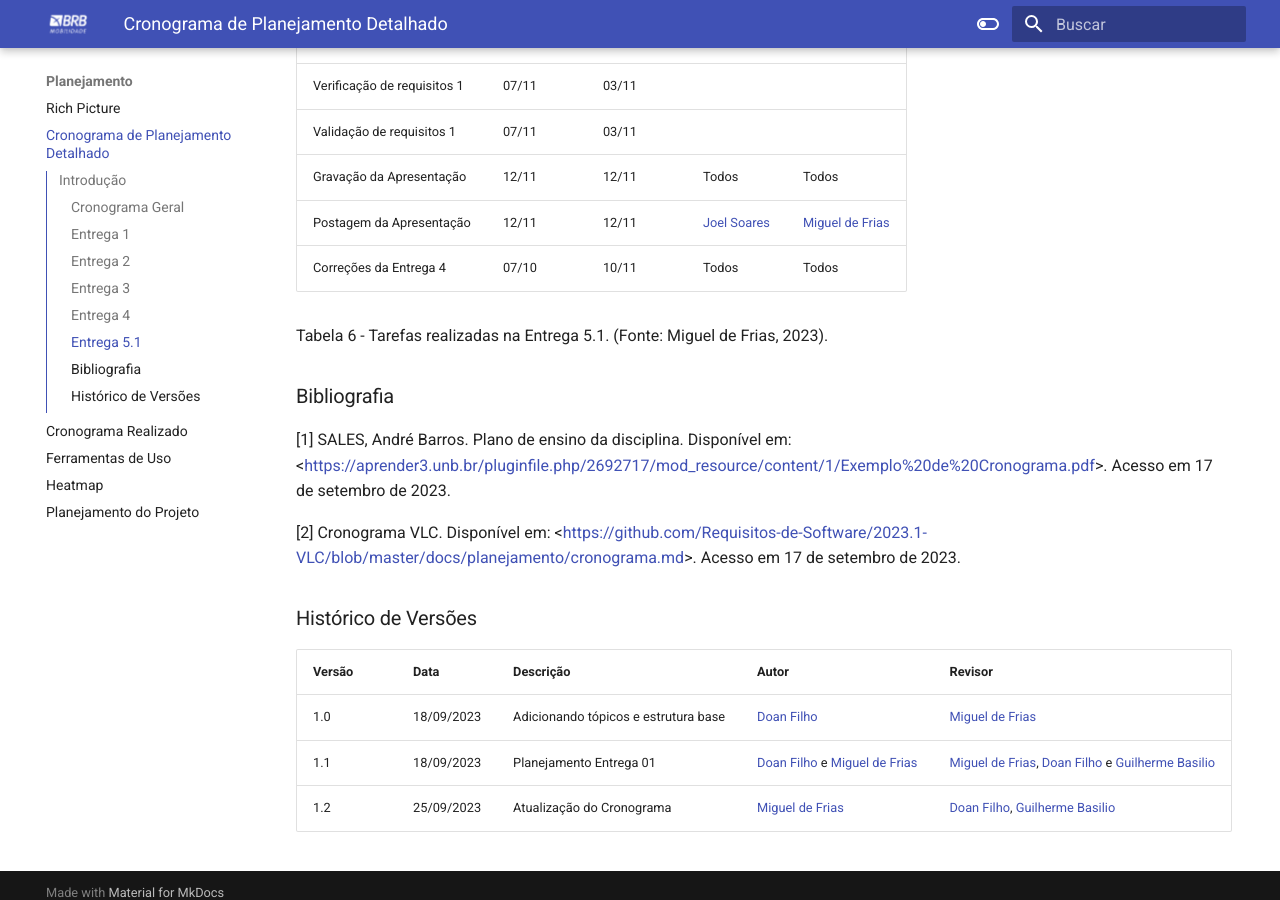
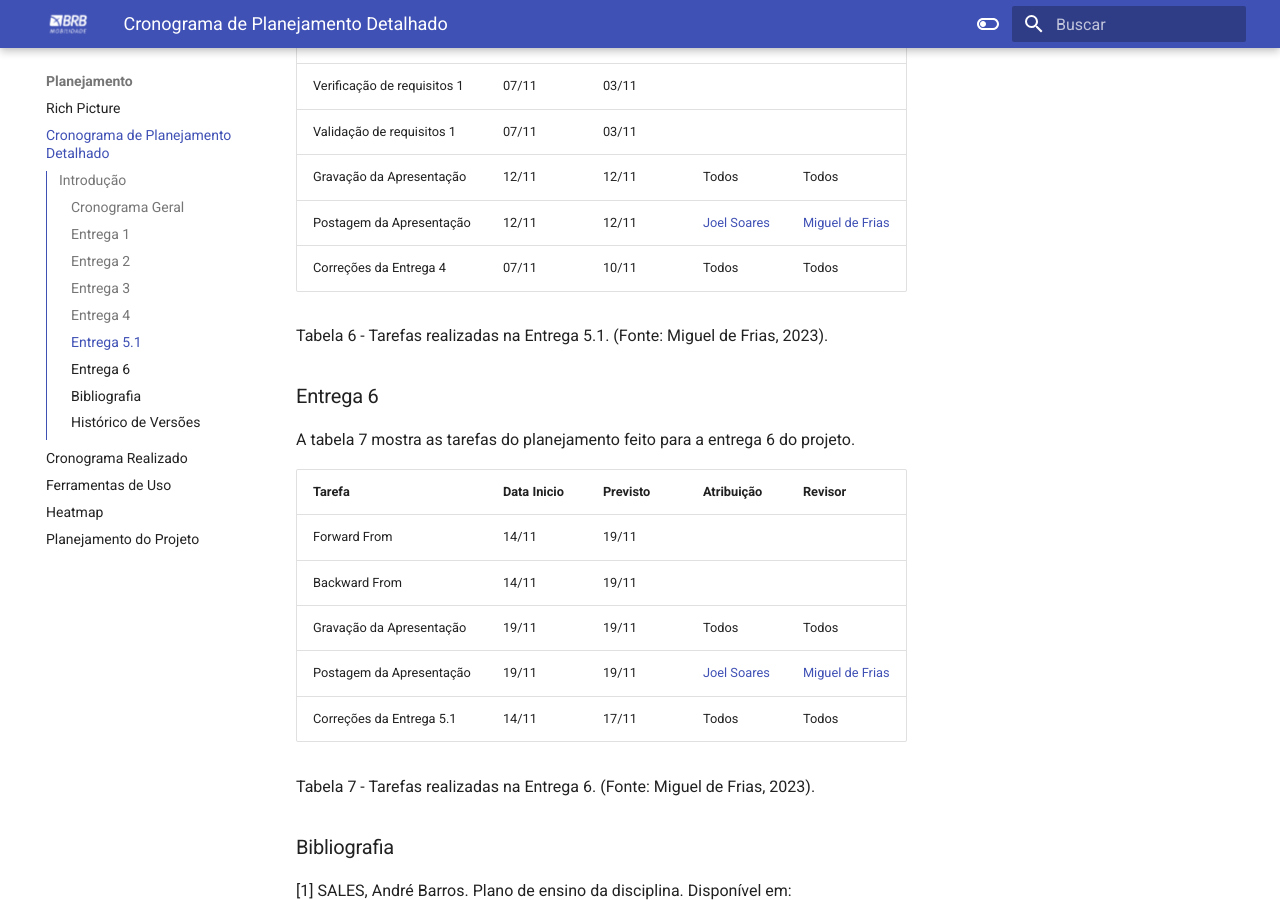
Before and after one commit to Requisitos-de-Software/2023.2-BRBMobilidade, an MkDocs documentation site: the page built from docs/Planejamento/cronograma.md, in a window 1280 px wide and 900 px high, scrolled down 3586 px. Built offline with MkDocs 1.6.1 and Material for MkDocs 9.7.7, drawn with Linux system fonts in a browser that asks for light colours.

Commit message:
#36 docs: Adicionando Entrega 6

```diff
--- a/docs/Planejamento/cronograma.md
+++ b/docs/Planejamento/cronograma.md
@@ -92,12 +92,24 @@
 
 | Tarefa       | Data Inicio |   Previsto        | Atribuição |Revisor|
 |--------------|-----------------|-------------------|-------|-----|
-| Verificação de requisitos 1	  | 07/11 | 03/11 |  |  |
+| Verificação de requisitos 1	| 07/11 | 03/11 |  |  |
 | Validação de requisitos 1 | 07/11 | 03/11  |  |  |
 | Gravação da Apresentação | 12/11 | 12/11 | Todos | Todos |
 | Postagem da Apresentação| 12/11 | 12/11 | [Joel Soares](https://github.com/JoelSRangel) | [Miguel de Frias](https://github.com/migueldefrias) |
-| Correções da Entrega 4 | 07/10 | 10/11 | Todos | Todos |
+| Correções da Entrega 4 | 07/11 | 10/11 | Todos | Todos |
 <div><p>Tabela 6 - Tarefas realizadas na Entrega 5.1. (Fonte: Miguel de Frias, 2023).</p></div>
+
+### Entrega 6
+A tabela 7 mostra as tarefas do planejamento feito para a entrega 6 do projeto.
+
+| Tarefa       | Data Inicio |   Previsto        | Atribuição |Revisor|
+|--------------|-----------------|-------------------|-------|-----|
+| Forward From  | 14/11 | 19/11 |  |  |
+| Backward From | 14/11 | 19/11  |  |  |
+| Gravação da Apresentação | 19/11 | 19/11 | Todos | Todos |
+| Postagem da Apresentação| 19/11 | 19/11 | [Joel Soares](https://github.com/JoelSRangel) | [Miguel de Frias](https://github.com/migueldefrias) |
+| Correções da Entrega 5.1 | 14/11 | 17/11 | Todos | Todos |
+<div><p>Tabela 7 - Tarefas realizadas na Entrega 6. (Fonte: Miguel de Frias, 2023).</p></div>
 
 
 ### Bibliografia
```
